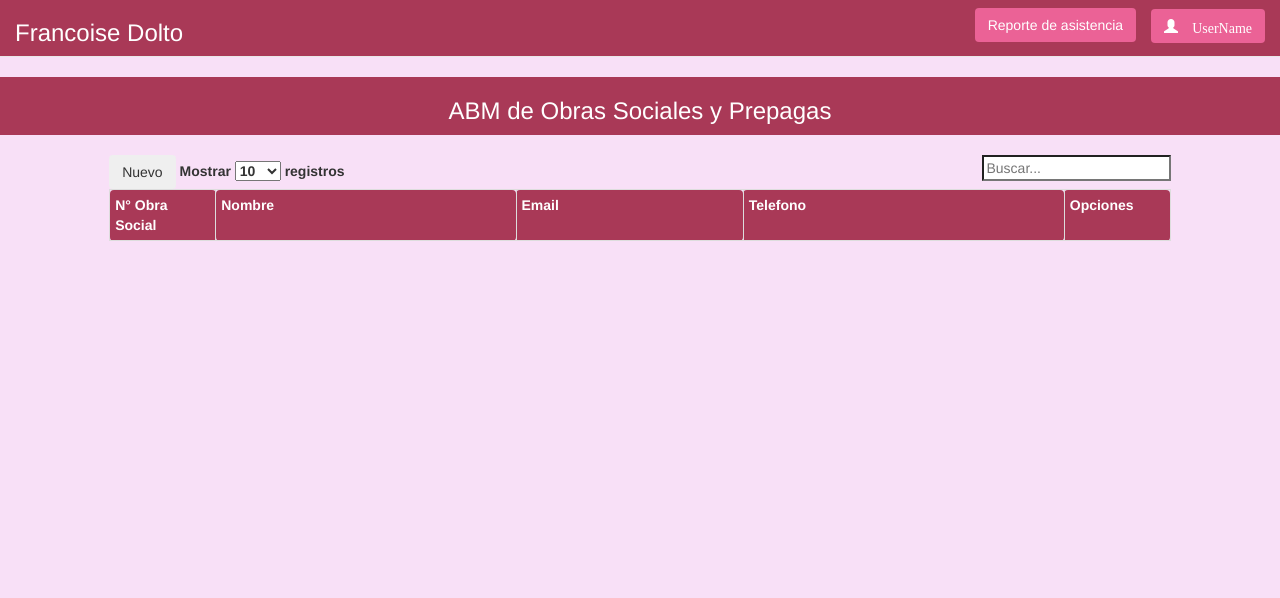
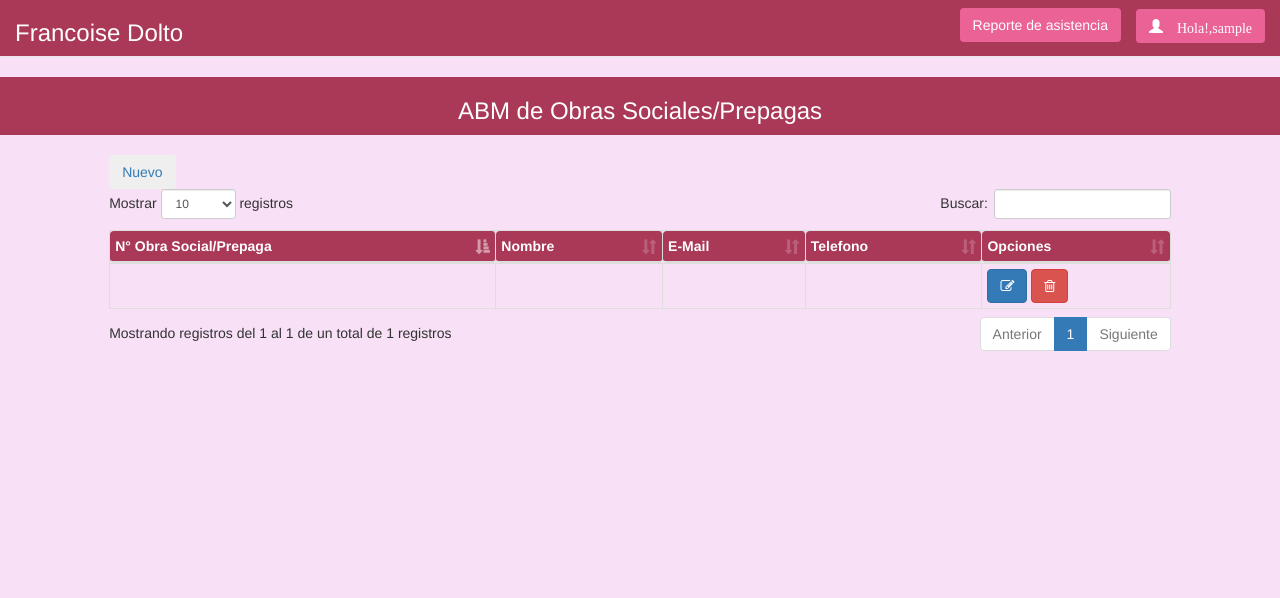
Before and after one commit to gcordova85/SGT-Sistema-Gestion-de-Turnos, a PHP site: page /mod/abmosocial.php in a window 1280 px wide. Shown: the top 598 px of the page. Run offline with PHP 8.4, Linux system fonts and the light colour scheme; the visitor is signed in with stand-in values (Sample User, id 1); tables that the repository leaves empty or names only in its code hold one stand-in row (values such as "Sample post"); lists and menus that the app fills with data are empty.

Commit message:
abm de obraS sociales listo (solo listar), hay que cambiar el campo de "email" en la DB al tipo varchar para que funcione (hasta el momento seteado en INT) ver la tabla en la DB, hay que habilitar el autoincremental para el index

```diff
--- /dev/null
+++ b/inc/getOsociales.php
@@ -0,0 +1,19 @@
+<?php
+    include 'Conexion2.php';
+
+    $conexion = new Conexion();
+    $cnn = $conexion->getConexion();
+    $sql = "SELECT * FROM obra_sociales";
+    $statement = $cnn->prepare($sql);
+    $valor = $statement->execute();
+
+    if($valor){
+        while($resultado = $statement->fetch(PDO::FETCH_ASSOC)){
+            $data["data"][] = $resultado;
+        }
+        echo json_encode($data);
+    }else{
+        echo "error";
+    }
+    $statement->closeCursor();
+    $conexion = null;
--- /dev/null
+++ b/js/abmOsociales.js
@@ -0,0 +1,60 @@
+$(document).ready(function(){
+        listar_datos();
+    });
+
+var listar_datos = function(){
+    var tabla = $('#tablaOsociales').DataTable({
+        destroy: true,
+        ajax: {
+            url: '../inc/getOsociales.php'
+          },
+            columns: [
+            { data: 'Id_obrasocial' },
+            { data: 'nombre' },
+            { data: 'email' },
+            { data: 'telefono' },
+            { defaultContent : "<button type='button' class='editar btn btn-primary' data-toggle='modal' data-target='#modalABM'><i class='fa fa-pencil-square-o'></i></button>	<button type='button' class='eliminar btn btn-danger' data-toggle='modal' data-target='#modalEliminar' ><i class='fa fa-trash-o'></i></button>" }
+          ],
+            language : idioma_espanol
+    });
+    // editar_datos("#tablaPacientes tbody",tabla);
+};
+// var editar_datos = function(tbody, tabla){
+//     $(tbody).on("click", "button.editar", function(){
+//         var data = tabla.row($(this).parents("tr")).data();
+//         console.log(data.id_consultorio);
+//         console.log(data.ubicacion);
+//         var consultorio = $("#nConsultorio").val(data.id_consultorio),
+//         ubicacion = $("#selUbicacion").val(data.ubicacion);
+//     });
+// };
+// var eliminar_datos = function(tbody, tabla){
+//     $(tbody).on("click", "button.editar", function(){
+//         var data = tabla.row($(this).parents("tr")).data();
+//         console.log(data);
+//     });
+// };
+var idioma_espanol = {
+    "sProcessing":     "Procesando...",
+    "sLengthMenu":     "Mostrar _MENU_ registros",
+    "sZeroRecords":    "No se encontraron resultados",
+    "sEmptyTable":     "Ningún dato disponible en esta tabla",
+    "sInfo":           "Mostrando registros del _START_ al _END_ de un total de _TOTAL_ registros",
+    "sInfoEmpty":      "Mostrando registros del 0 al 0 de un total de 0 registros",
+    "sInfoFiltered":   "(filtrado de un total de _MAX_ registros)",
+    "sInfoPostFix":    "",
+    "sSearch":         "Buscar:",
+    "sUrl":            "",
+    "sInfoThousands":  ",",
+    "sLoadingRecords": "Cargando...",
+    "oPaginate": {
+        "sFirst":    "Primero",
+        "sLast":     "Último",
+        "sNext":     "Siguiente",
+        "sPrevious": "Anterior"
+    },
+    "oAria": {
+        "sSortAscending":  ": Activar para ordenar la columna de manera ascendente",
+        "sSortDescending": ": Activar para ordenar la columna de manera descendente"
+    }
+};
--- a/mod/abmosocial.php
+++ b/mod/abmosocial.php
@@ -1,115 +1,57 @@
 <!DOCTYPE html>
-<html lang="en">
+<html lang="es">
     <head>
         <meta charset="UTF-8">
         <meta name="viewport" content="width=device-width, initial-scale=1.0">
-
         <meta http-equiv="X-UA-Compatible" content="ie=edge">
         <title>Consultorios Francoise Dolto</title>
-    <link rel="stylesheet" href="css/bootstrap.min.css">
-    <script src="js/jquery-3.2.1.js"></script>
-    <script src="js/bootstrap.min.js"></script>
-    <script src="js/scriptabms.js"></script>
-    <link rel="stylesheet" href="css/styleBase.css">
+        <link rel="stylesheet" href="../css/bootstrap.min.css">
+        <script src="../js/jquery-3.2.1.js"></script>
+        <script src="../js/bootstrap.min.js"></script>
+        <script src="../js/abmOsociales.js"></script>
+        <link rel="stylesheet" href="../css/styleBase.css">
+        <link rel="stylesheet" type="text/css" href="../lib/DataTables/datatables.min.css"/>
+        <script type="text/javascript" src="../lib/DataTables/datatables.min.js"></script>
+        <link rel="stylesheet" href="../css/font-awesome.min.css">
     </head>
     <body >
     <div class="container">
-        <header>
-            <nav class="navbar navbar-default navbar-fixed-top">
-                <div class="col-xs-4">
-                    <h3 "navbar-text">Francoise Dolto</h3>
+        <?php
+            require_once '../inc/header.php';
+        ?>
     </div>
-                   <div class="dropdown pull-right">
-                       <button class="btn btn-barra navbar-btn dropdown-toggle glyphicon glyphicon-user" type="button" data-toggle="dropdown"> UserName</button>
-                       <ul class="dropdown-menu">
-                          <li><a href="#">Salir</a></li>
-                      </ul>
-                   </div>
-                <div class="pull-right">
-                    <button class="btn btn-barra navbar-btn "> Reporte de asistencia</button>
-                </div>
-             </nav>
-        </header>
-    </div>
-    <div class="row">
+    <div class="row" id="fila-encabezado">
         <div class="col-md-12 navbar">
-                <h3 class="text-center">ABM de Obras Sociales y Prepagas</h3>
+            <h3 class="text-center">ABM de Obras Sociales/Prepagas</h3>
         </div>
     </div>
-    <div class="row">
+    <div class="row" id="fila-botones">
         <div class="col-md-1"></div>
         <div class="col-md-8 offset-md-1">
-            <button type="button" id="botonNuevo" class="btn btn-abm" data-toggle="modal" data-target="#modalAbmOsocial">Nuevo</button>
-            <label>Mostrar <select class="inline-form">
-                <option value="10">10</option>
-                <option value="25">25</option>
-                <option value="50">50</option>
-                <option value="100">100</option>
-            </select> registros</label>
-        </div>
-        <div class="col-md-1">
-            <input type="search" class="inline-form" placeholder="Buscar...">
+            <button type="button" id="botonNuevo" class="btn btn-abm"><a href="">Nuevo</a> </button>
         </div>
     </div>
-    <div class="row">
+    <div class="row" id="fila-tabla">
         <div class="col-md-1"></div>
         <div class="col-md-10 offset-md-1">
             <div class="table-responsive">
-                <table id="tablaOsocial" class="table table-bordered table-condensed">
+                <table id="tablaOsociales" class="table table-bordered table-condensed">
+                    <thead>
                         <tr>
-                        <th class="navbar" width=10%>N° Obra Social</th>
+                            <th class="navbar">N° Obra Social/Prepaga</th>
                             <th class="navbar">Nombre</th>
-                        <th class="navbar">Email</th>
+                            <th class="navbar">E-Mail</th>
                             <th class="navbar">Telefono</th>
-                        <th class="navbar" width = "10%">Opciones</th>
+                            <th class="navbar">Opciones</th>
                         </tr>
+                    </thead>
                 </table>
             </div>
         </div>
     </div>
-    <div id="modalAbmOsocial" class="modal fade">
-        <div class="modal-dialog">
-            <form method="post" id="user_form" enctype="multipart/form-data">
-                <div class="modal-content">
-                    <div class="modal-header navbar">
-                        <button type="button" class="close" data-dismiss="modal">&times;</button>
-                        <h4 class="modal-title">Agregar Obra Social/Prepaga</h4>
-                    </div>
-                    <div class="modal-body">
-                        <div id="div-nOsocial" class="form-group">
-                            <label for="nOsocial" class="control-label col-form-label">N° Obra Social/Prepaga:</label>
-                            <input type="number" name="nOsocial" id="nOsocial" class="form-control">
-                        </div>
-                        <div id="div-nombreOsocial" class="form-group">
-                            <label for="nombreOsocial" class="control-label col-form-label">Nombre:</label>
-                            <input type="text" name="nombreOsocial" id="nombreOsocial" class="form-control">
-                        </div>
-                        <div id="div-emailOsocial" class="form-group">
-                            <label for="emailOsocial" class="control-label col-form-label">Email:</label>
-                            <input type="email" name="emailOsocial" id="emailOsocial" class="form-control">
-                        </div>
-                        <div id="div-telefonoOsocial" class="form-group">
-                            <label for="telefonoOsocial" class="control-label col-form-label">Telefono:</label>
-                            <input type="number" name="telefonoOsocial" id="telefonoOsocial" class="form-control">
-                        </div>
-                    </div>
-                    <div class="modal-footer">
-                            <input type="button" name="agregarNuevaOsocial" id="agregarNuevaOsocial" class="btn btn-abm" value="Agregar" />
-                            <button type="button" class="btn btn-default" data-dismiss="modal">Cancelar</button>
-                    </div>
-                </div>
-            </form>
-        </div>
-    </div>
 
-
-
-
-
-    <footer>
-            <div class="container text-right">
-              <h5>Centro terapéutico Francoise Dolto</h5>
-            </div>
-    </footer>
+    <?php
+        require_once '../inc/footer.php';
+    ?>
 </body>
 </html>
--- a/mod/abmprofesionales.php
+++ b/mod/abmprofesionales.php
@@ -28,7 +28,7 @@
         <div class="row" id="fila-botones">
             <div class="col-md-1"></div>
             <div class="col-md-8 offset-md-1">
-                <button type="button" id="botonNuevo" class="btn btn-abm"><a href="personaPaciente.php">Nuevo</a> </button>
+                <button type="button" id="botonNuevo" class="btn btn-abm"><a href="">Nuevo</a> </button>
             </div>
         </div>
         <div class="row" id="fila-tabla">
```
Lines whose indentation alone changed are shown as unchanged.
